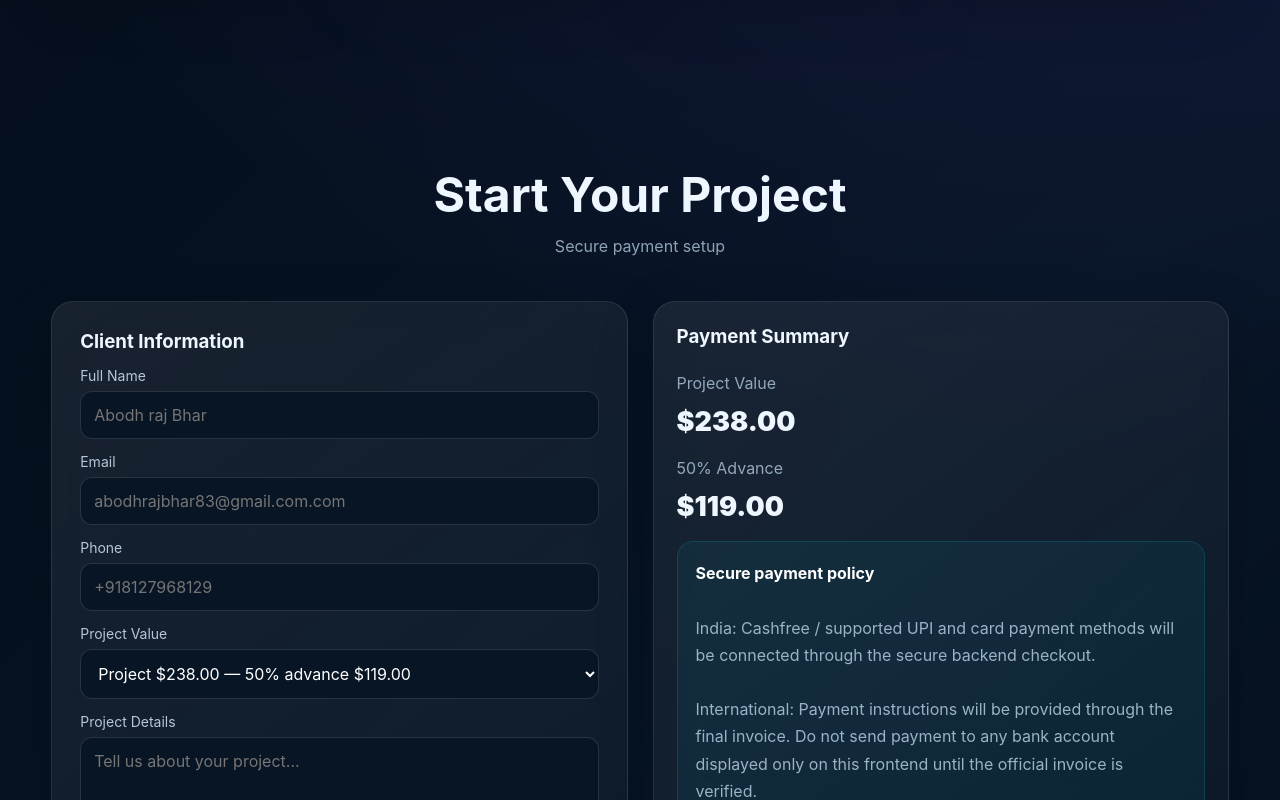
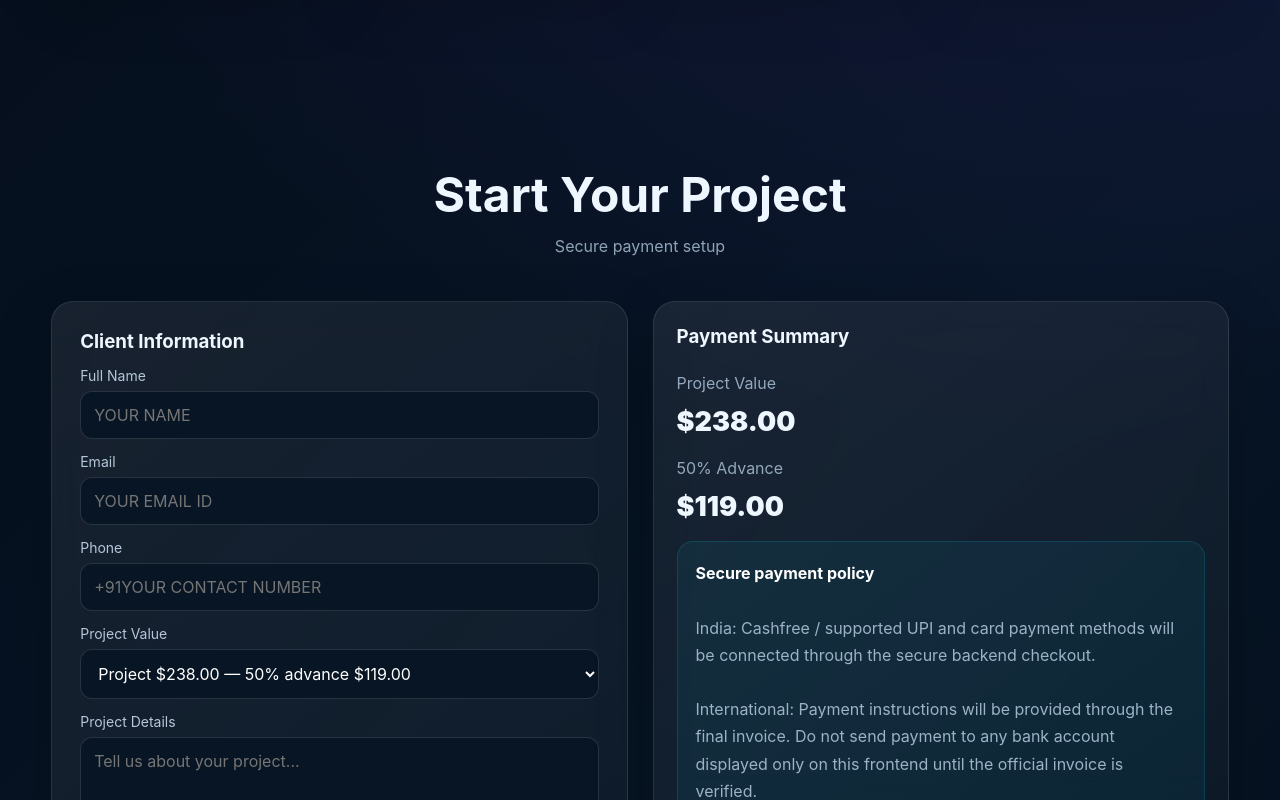
Before and after one commit to theaboverse/theaboverse.github.io, a website: page index.html in a window 1280 px wide. Shown: the part 2000-2800 px from the top of the page. Drawn offline with Linux system fonts and the light colour scheme.

Commit message:
Modify title and input placeholders in index.html
Updated the title and placeholders in the form fields to be more generic.

```diff
--- a/index.html
+++ b/index.html
@@ -6,7 +6,7 @@
 <meta name="theme-color" content="#07111f">
 <meta name="description" content="Premium global digital services with secure advance payment and country-aware pricing.">
 
-<title> Theaboverse — Premium Digital Services</title>
+<title> Theaboverse — Premium Digital Services With AI</title>
 
 <style>
 *{
@@ -667,7 +667,7 @@ footer{
 <section class="hero" id="home">
   <div class="container hero-copy">
 
-    <div class="badge">✦ GLOBAL DIGITAL SERVICES • PREMIUM EXPERIENCE</div>
+    <div class="badge">✦ GLOBAL DIGITAL SERVICES • PREMIUM EXPERIENCE . AI</div>
 
     <h1>
       Build something
@@ -763,13 +763,13 @@ footer{
       <h3>Client Information</h3>
 
       <label for="customerName">Full Name</label>
-      <input id="customerName" type="text" placeholder="Abodh raj Bhar">
+      <input id="customerName" type="text" placeholder="YOUR NAME">
 
       <label for="customerEmail">Email</label>
-      <input id="customerEmail" type="email" placeholder="abodhrajbhar83@gmail.com.com">
+      <input id="customerEmail" type="email" placeholder="YOUR EMAIL ID">
 
       <label for="customerPhone">Phone</label>
-      <input id="customerPhone" type="tel" placeholder="+918127968129">
+      <input id="customerPhone" type="tel" placeholder="+91YOUR CONTACT NUMBER">
 
       <label for="plan">Project Value</label>
       <select id="plan"></select>
```
